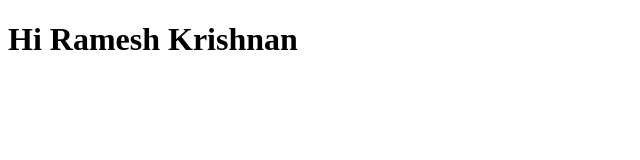
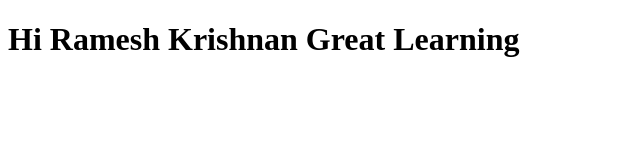
Before and after one commit to tindrums1/coursera-test, a plain HTML site: page site/index.html in a window 1280 px wide. Shown: the whole page, without its empty margins (0-640 px from the left). Drawn offline with Linux system fonts and the light colour scheme.

Commit message:
a change

```diff
--- a/site/index.html
+++ b/site/index.html
@@ -4,6 +4,6 @@
 	<title>Hello Coursera</title>
 </head>
 <body>
-<h1>Hi Ramesh Krishnan </h1>
+<h1>Hi Ramesh Krishnan Great Learning </h1>
 </body>
 </html>
```
